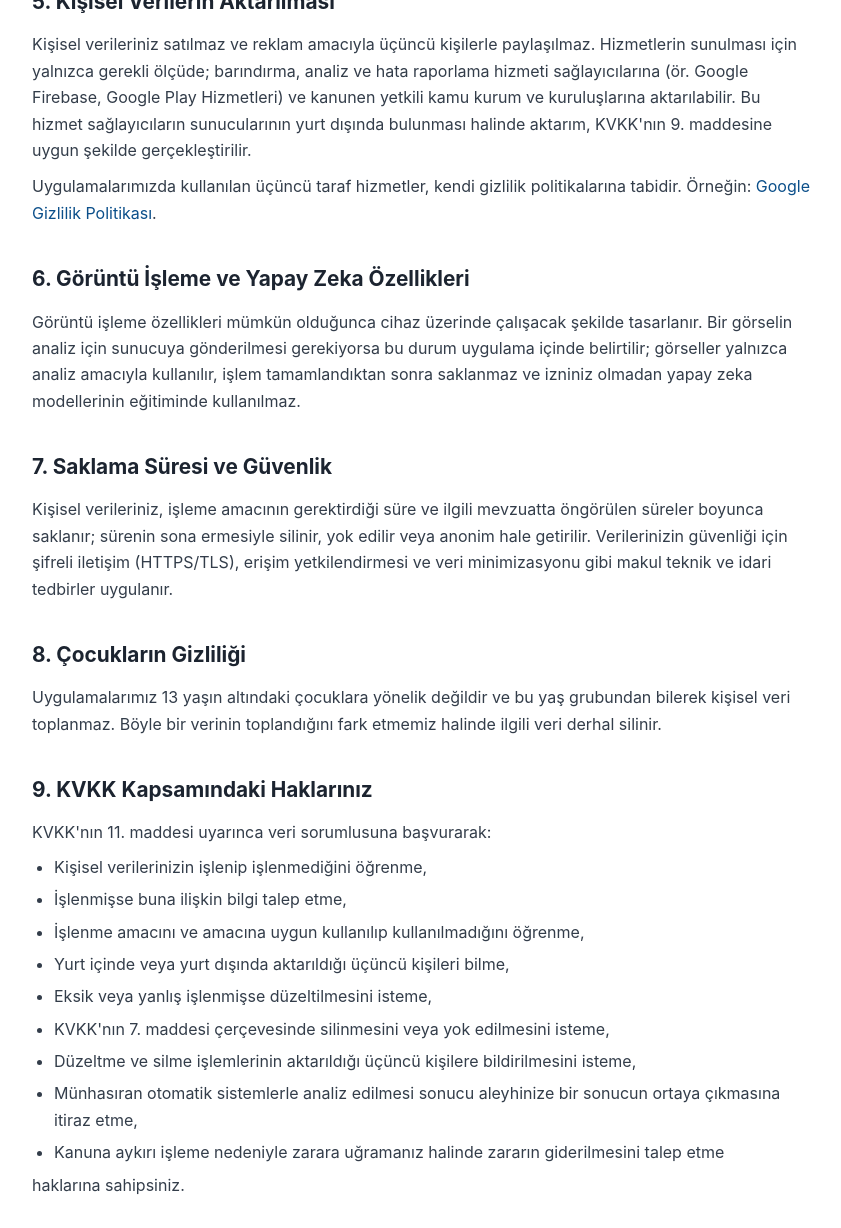
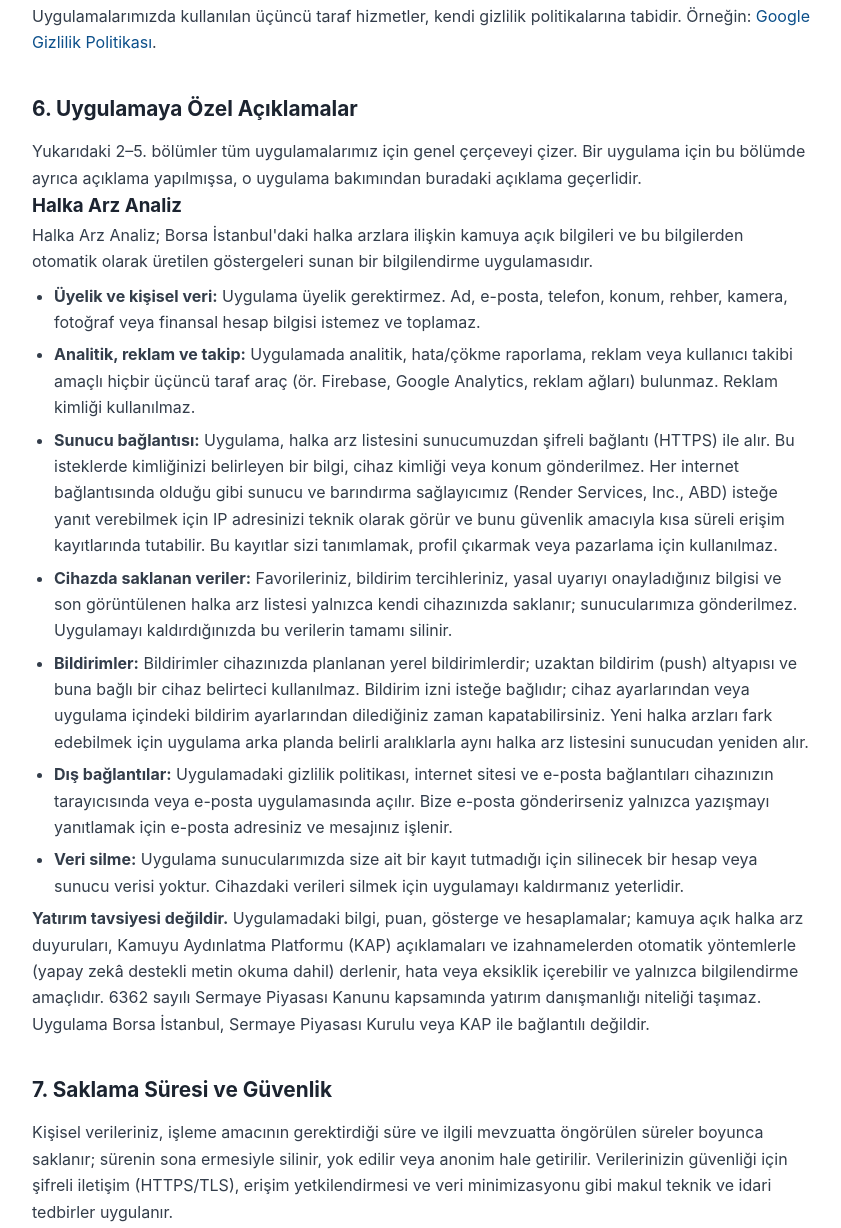
Before and after one commit to YusufSutlan/stltechnology, a plain HTML site: page gizlilik-politikasi.html in a window 1280 px wide. Shown: the part 1468-2696 px from the top of the page, without its empty margins (218-1059 px from the left). Drawn offline with Linux system fonts and the light colour scheme.

Commit message:
Gizlilik politikası: Halka Arz Analiz bölümü eklendi, uygulamalarda olmayan ifadeler kaldırıldı
Co-Authored-By: Claude Opus 5.5 <noreply@anthropic.com>

```diff
--- a/gizlilik-politikasi.html
+++ b/gizlilik-politikasi.html
@@ -25,11 +25,11 @@
   <main class="legal">
     <div class="container">
       <h1>Gizlilik Politikası</h1>
-      <p class="updated">Son güncelleme: 15 Kasım 2026</p>
+      <p class="updated">Son güncelleme: 16 Kasım 2026</p>
 
       <p>
         Bu Gizlilik Politikası, STL TECHNOLOGY – Yusuf Sütlan Şahıs İşletmesi ("STL TECHNOLOGY", "biz") tarafından
-        geliştirilen ve Google Play başta olmak üzere uygulama mağazalarında yayınlanan mobil uygulamalar ile
+        geliştirilen ve Google Play ile App Store'da yayınlanan mobil uygulamalar ile
         stltechnology.com.tr internet sitesi ("Hizmetler") kapsamında kişisel verilerinizin nasıl işlendiğini,
         6698 sayılı Kişisel Verilerin Korunması Kanunu ("KVKK") ve ilgili mevzuat çerçevesinde açıklamaktadır.
       </p>
@@ -44,14 +44,12 @@
       <h2>2. İşlenen Kişisel Veriler</h2>
       <p>Uygulamalarımız, sunulan özelliğe bağlı olarak aşağıdaki veri kategorilerini işleyebilir:</p>
       <ul>
-        <li><strong>Cihaz ve teknik veriler:</strong> Cihaz modeli, işletim sistemi sürümü, uygulama sürümü, dil ayarı, anonim hata ve çökme kayıtları.</li>
-        <li><strong>Kullanım verileri:</strong> Uygulama içi etkileşimler ve özellik kullanım istatistikleri (anonim veya takma adlı olarak).</li>
-        <li><strong>Görsel veriler:</strong> Görüntü işleme özellikleri için kamera ile çekilen veya galeriden seçilen görseller. Bu görseller yalnızca ilgili özelliğin çalışması için ve sizin açık eyleminizle işlenir.</li>
+        <li><strong>Cihaz ve teknik veriler:</strong> Cihaz modeli, işletim sistemi sürümü, uygulama sürümü ve dil ayarı.</li>
         <li><strong>İletişim verileri:</strong> Bizimle iletişime geçtiğinizde paylaştığınız ad, e-posta adresi ve mesaj içeriği.</li>
         <li><strong>Hesap verileri:</strong> Uygulamada hesap oluşturma özelliği bulunuyorsa e-posta adresi ve kullanıcı adı gibi bilgiler.</li>
       </ul>
       <p>
-        Uygulamalarımız, açıkça belirtilmedikçe ve izniniz alınmadıkça konum, rehber, mikrofon gibi hassas verilere
+        Uygulamalarımız, açıkça belirtilmedikçe ve izniniz alınmadıkça konum, rehber, kamera, mikrofon gibi hassas verilere
         erişmez. KVKK'nın 6. maddesinde sayılan özel nitelikli kişisel veriler (ör. biyometrik veri, sağlık verisi)
         kural olarak işlenmez; işlenmesi gereken durumlarda ayrıca açık rızanız alınır.
       </p>
@@ -66,7 +64,7 @@
 
       <h2>4. Hukuki Sebepler ve Toplama Yöntemi</h2>
       <p>
-        Kişisel verileriniz; uygulama arayüzü, cihaz izinleri, otomatik analiz araçları ve iletişim kanalları
+        Kişisel verileriniz; uygulama arayüzü, cihaz izinleri ve iletişim kanalları
         aracılığıyla elektronik ortamda toplanır. Veriler, KVKK'nın 5. maddesinde yer alan şu hukuki sebeplere
         dayanılarak işlenir: bir sözleşmenin kurulması veya ifasıyla doğrudan ilgili olması, veri sorumlusunun hukuki
         yükümlülüğünü yerine getirebilmesi, ilgili kişinin temel hak ve özgürlüklerine zarar vermemek kaydıyla veri
@@ -76,8 +74,8 @@
       <h2>5. Kişisel Verilerin Aktarılması</h2>
       <p>
         Kişisel verileriniz satılmaz ve reklam amacıyla üçüncü kişilerle paylaşılmaz. Hizmetlerin sunulması için
-        yalnızca gerekli ölçüde; barındırma, analiz ve hata raporlama hizmeti sağlayıcılarına (ör. Google Firebase,
-        Google Play Hizmetleri) ve kanunen yetkili kamu kurum ve kuruluşlarına aktarılabilir. Bu hizmet
+        yalnızca gerekli ölçüde; sunucu barındırma hizmeti sağlayıcılarına, uygulama mağazası hizmetlerine
+        (Google Play, App Store) ve kanunen yetkili kamu kurum ve kuruluşlarına aktarılabilir. Bu hizmet
         sağlayıcıların sunucularının yurt dışında bulunması halinde aktarım, KVKK'nın 9. maddesine uygun şekilde
         gerçekleştirilir.
       </p>
@@ -86,12 +84,48 @@
         <a href="https://policies.google.com/privacy" target="_blank" rel="noopener">Google Gizlilik Politikası</a>.
       </p>
 
-      <h2>6. Görüntü İşleme ve Yapay Zeka Özellikleri</h2>
+      <h2>6. Uygulamaya Özel Açıklamalar</h2>
       <p>
-        Görüntü işleme özellikleri mümkün olduğunca cihaz üzerinde çalışacak şekilde tasarlanır. Bir görselin
-        analiz için sunucuya gönderilmesi gerekiyorsa bu durum uygulama içinde belirtilir; görseller yalnızca analiz
-        amacıyla kullanılır, işlem tamamlandıktan sonra saklanmaz ve izniniz olmadan yapay zeka modellerinin
-        eğitiminde kullanılmaz.
+        Yukarıdaki 2–5. bölümler tüm uygulamalarımız için genel çerçeveyi çizer. Bir uygulama için bu bölümde
+        ayrıca açıklama yapılmışsa, o uygulama bakımından buradaki açıklama geçerlidir.
+      </p>
+
+      <h3 id="halka-arz-analiz">Halka Arz Analiz</h3>
+      <p>
+        Halka Arz Analiz; Borsa İstanbul'daki halka arzlara ilişkin kamuya açık bilgileri ve bu bilgilerden
+        otomatik olarak üretilen göstergeleri sunan bir bilgilendirme uygulamasıdır.
+      </p>
+      <ul>
+        <li><strong>Üyelik ve kişisel veri:</strong> Uygulama üyelik gerektirmez. Ad, e-posta, telefon, konum, rehber,
+          kamera, fotoğraf veya finansal hesap bilgisi istemez ve toplamaz.</li>
+        <li><strong>Analitik, reklam ve takip:</strong> Uygulamada analitik, hata/çökme raporlama, reklam veya
+          kullanıcı takibi amaçlı hiçbir üçüncü taraf araç (ör. Firebase, Google Analytics, reklam ağları) bulunmaz.
+          Reklam kimliği kullanılmaz.</li>
+        <li><strong>Sunucu bağlantısı:</strong> Uygulama, halka arz listesini sunucumuzdan şifreli bağlantı (HTTPS) ile
+          alır. Bu isteklerde kimliğinizi belirleyen bir bilgi, cihaz kimliği veya konum gönderilmez. Her internet
+          bağlantısında olduğu gibi sunucu ve barındırma sağlayıcımız (Render Services, Inc., ABD) isteğe yanıt
+          verebilmek için IP adresinizi teknik olarak görür ve bunu güvenlik amacıyla kısa süreli erişim
+          kayıtlarında tutabilir. Bu kayıtlar sizi tanımlamak, profil çıkarmak veya pazarlama için kullanılmaz.</li>
+        <li><strong>Cihazda saklanan veriler:</strong> Favorileriniz, bildirim tercihleriniz, yasal uyarıyı
+          onayladığınız bilgisi ve son görüntülenen halka arz listesi yalnızca kendi cihazınızda saklanır;
+          sunucularımıza gönderilmez. Uygulamayı kaldırdığınızda bu verilerin tamamı silinir.</li>
+        <li><strong>Bildirimler:</strong> Bildirimler cihazınızda planlanan yerel bildirimlerdir; uzaktan bildirim
+          (push) altyapısı ve buna bağlı bir cihaz belirteci kullanılmaz. Bildirim izni isteğe bağlıdır; cihaz
+          ayarlarından veya uygulama içindeki bildirim ayarlarından dilediğiniz zaman kapatabilirsiniz. Yeni halka
+          arzları fark edebilmek için uygulama arka planda belirli aralıklarla aynı halka arz listesini sunucudan
+          yeniden alır.</li>
+        <li><strong>Dış bağlantılar:</strong> Uygulamadaki gizlilik politikası, internet sitesi ve e-posta
+          bağlantıları cihazınızın tarayıcısında veya e-posta uygulamasında açılır. Bize e-posta gönderirseniz
+          yalnızca yazışmayı yanıtlamak için e-posta adresiniz ve mesajınız işlenir.</li>
+        <li><strong>Veri silme:</strong> Uygulama sunucularımızda size ait bir kayıt tutmadığı için silinecek bir
+          hesap veya sunucu verisi yoktur. Cihazdaki verileri silmek için uygulamayı kaldırmanız yeterlidir.</li>
+      </ul>
+      <p>
+        <strong>Yatırım tavsiyesi değildir.</strong> Uygulamadaki bilgi, puan, gösterge ve hesaplamalar; kamuya açık
+        halka arz duyuruları, Kamuyu Aydınlatma Platformu (KAP) açıklamaları ve izahnamelerden otomatik yöntemlerle
+        (yapay zekâ destekli metin okuma dahil) derlenir, hata veya eksiklik içerebilir ve yalnızca bilgilendirme
+        amaçlıdır. 6362 sayılı Sermaye Piyasası Kanunu kapsamında yatırım danışmanlığı niteliği taşımaz. Uygulama
+        Borsa İstanbul, Sermaye Piyasası Kurulu veya KAP ile bağlantılı değildir.
       </p>
 
       <h2>7. Saklama Süresi ve Güvenlik</h2>
```
